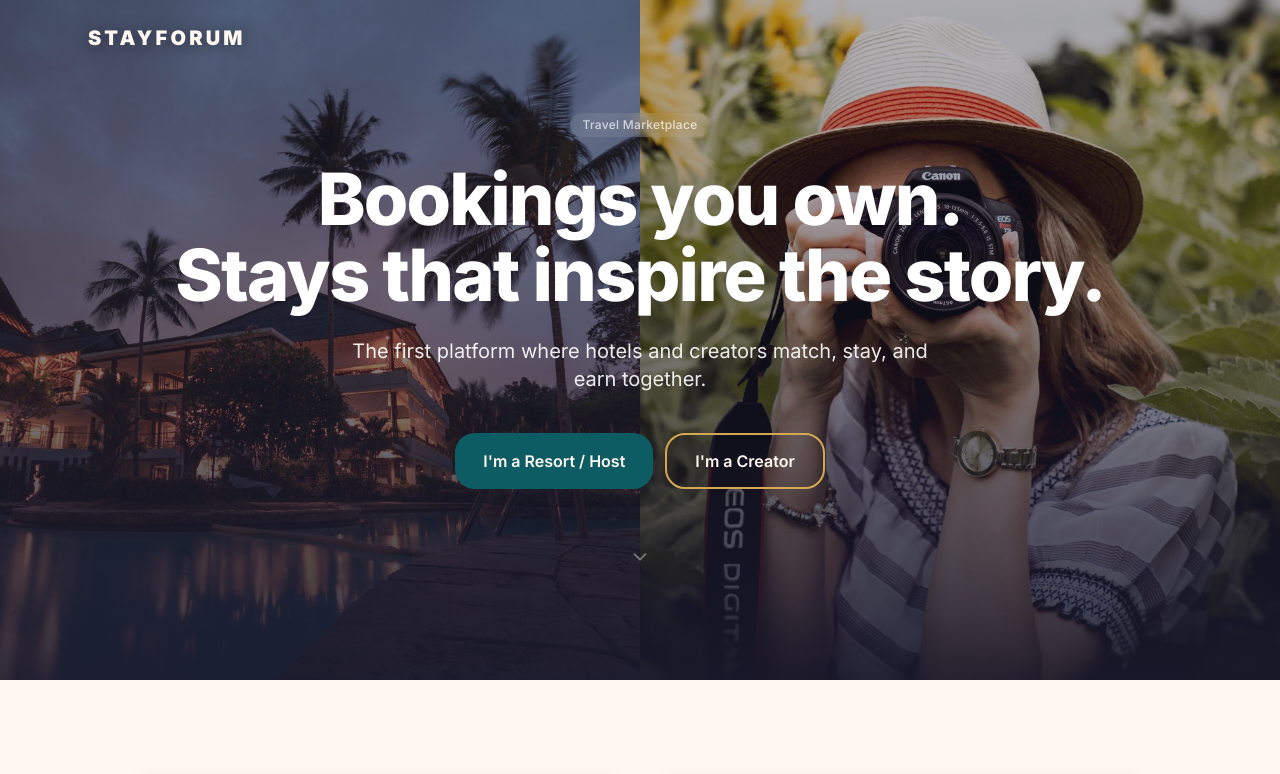
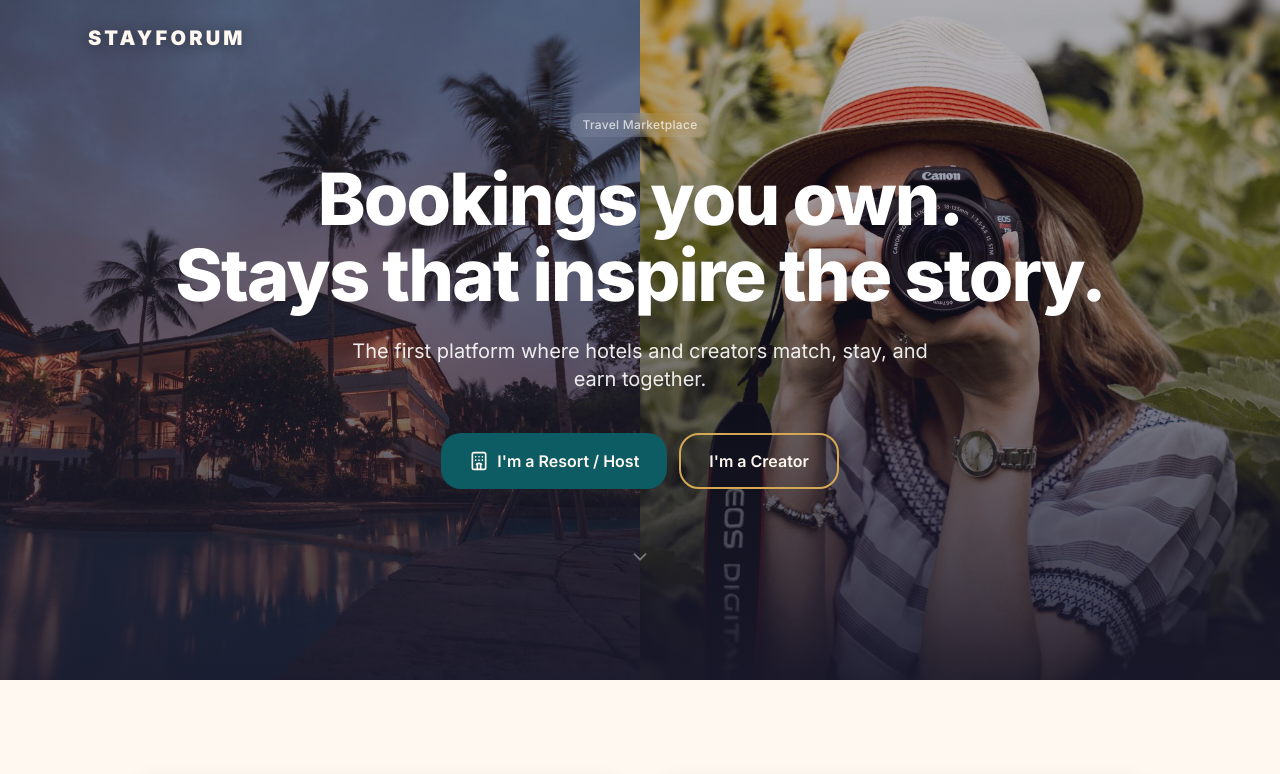
Before and after one commit to Halinfl/Stayflow, a Next.js app: page / in a window 1280 px wide. Shown: the top 774 px of the page. Built offline with nearby package versions, Linux system fonts and the light colour scheme.

Commit message:
Swap resort/hotel path icons to Lucide Hotel.
Use Hotel (cream on teal) for the hero Resort/Host CTA and PathCards hotel chip; keep Camera on the creator path.

```diff
--- a/components/Hero.tsx
+++ b/components/Hero.tsx
@@ -2,7 +2,7 @@
 
 import Link from "next/link";
 import { motion } from "framer-motion";
-import { ChevronDown } from "lucide-react";
+import { ChevronDown, Hotel } from "lucide-react";
 import { fadeInUp, staggerContainer } from "@/lib/motion";
 import SafeImage from "@/components/SafeImage";
 
@@ -90,8 +90,9 @@ export default function Hero() {
         >
           <Link
             href="/hotel-path"
-            className="inline-flex items-center justify-center rounded-2xl bg-brand-teal px-7 py-3.5 text-base font-semibold text-brand-cream shadow-lift transition-colors hover:bg-brand-tealLight"
+            className="inline-flex items-center justify-center gap-2 rounded-2xl bg-brand-teal px-7 py-3.5 text-base font-semibold text-brand-cream shadow-lift transition-colors hover:bg-brand-tealLight"
           >
+            <Hotel size={20} className="shrink-0 text-brand-cream" aria-hidden />
             I&apos;m a Resort / Host
           </Link>
           <Link
--- a/components/PathCards.tsx
+++ b/components/PathCards.tsx
@@ -2,7 +2,7 @@
 
 import Link from "next/link";
 import { motion } from "framer-motion";
-import { ArrowRight, Building2, Camera } from "lucide-react";
+import { ArrowRight, Camera, Hotel } from "lucide-react";
 import { slideUpCard, staggerContainer, viewportOnce } from "@/lib/motion";
 import SafeImage from "@/components/SafeImage";
 
@@ -13,7 +13,7 @@ const paths = [
     desc: "Match with vetted creators who showcase your property and drive direct bookings.",
     href: "/hotel-path",
     image: "/images/paths/hotel.jpg",
-    icon: Building2,
+    icon: Hotel,
     fallbackLabel: "Hotel path",
   },
   {
```
